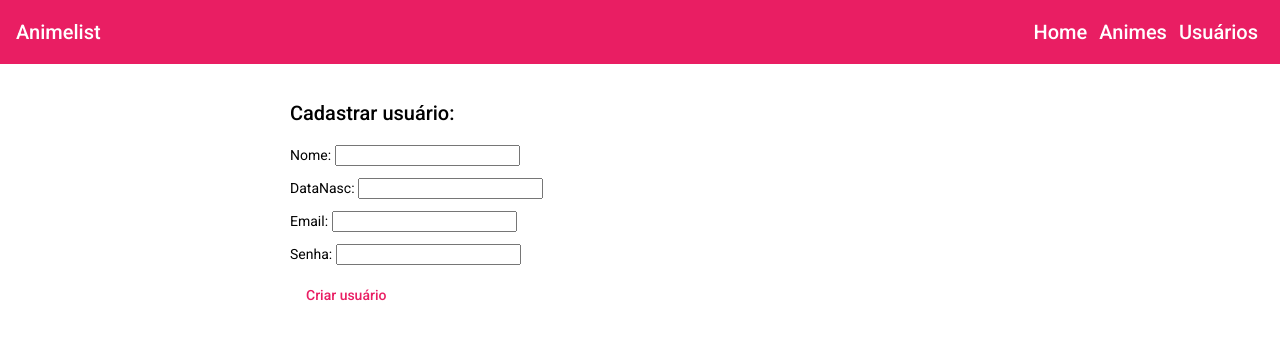
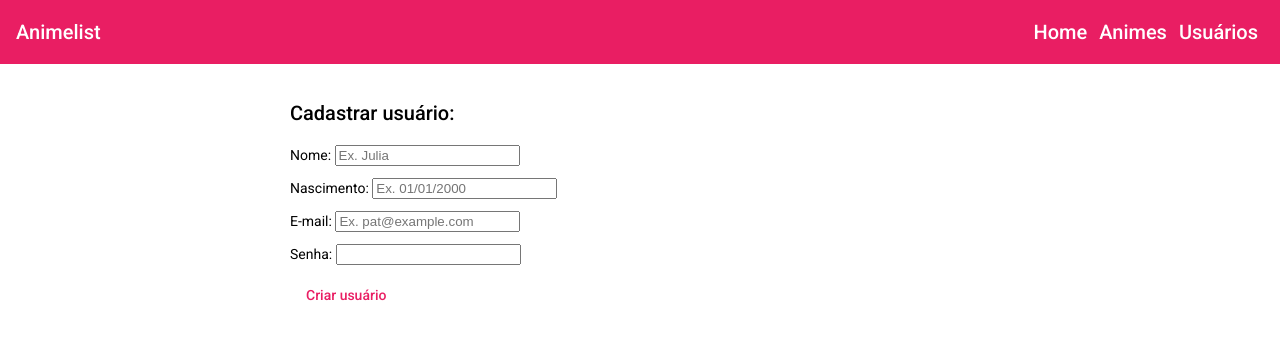
Before and after one commit to jcinel/animelist-front, an Angular app: page /usuarios/criar in a window 1280 px wide. Shown: the top 340 px of the page. Built offline with nearby package versions, Linux system fonts and the light colour scheme.

Commit message:
adicionando alguns alerts

```diff
--- a/src/app/app.module.ts
+++ b/src/app/app.module.ts
@@ -28,6 +28,8 @@ import { ListarAnimelistComponent } from './modules/listar-animelist/listar-anim
 import { CriarAnimelistComponent } from './modules/criar-animelist/criar-animelist.component';
 import { AtualizarAnimelistComponent } from './modules/atualizar-animelist/atualizar-animelist.component';
 import { DeletarAnimelistComponent } from './modules/deletar-animelist/deletar-animelist.component';
+import { MatFormFieldModule } from '@angular/material/form-field';
+import { MatSelectModule } from '@angular/material/select';
 
 @NgModule({
   declarations: [
@@ -58,7 +60,9 @@ import { DeletarAnimelistComponent } from './modules/deletar-animelist/deletar-a
     FormsModule,
     MatToolbarModule,
     MatIconModule,
-    MatTableModule
+    MatTableModule,
+    MatFormFieldModule,
+    MatSelectModule
   ],
   providers: [HttpClientModule, AnimesService, UsuariosService],
   bootstrap: [AppComponent]
--- a/src/app/interfaces/criar-usuario.ts
+++ b/src/app/interfaces/criar-usuario.ts
@@ -1,6 +1,9 @@
 export class CriarUsuario {
-    nome: string | undefined;
-    dataNasc: string | undefined;
-    email: string | undefined;
-    senha: string | undefined;
+
+    constructor(
+        public nome: string,
+        public dataNasc: string,
+        public email: string,
+        public senha: string
+    ) {};
 }
--- a/src/app/modules/criar-animes/criar-animes.component.html
+++ b/src/app/modules/criar-animes/criar-animes.component.html
@@ -6,6 +6,7 @@
     <form>
         <p>Nome: <input type="text" name="name" [(ngModel)]="anime.nome"/></p>
         <p>Autor: <input type="text" name="autor" [(ngModel)]="anime.autor"/></p>
+        <p>Sinopse: <input type="text" name="sinopse" [(ngModel)]="anime.sinopse"/></p>
         <button mat-button (click)="criarAnime()" color="primary">Criar anime</button>
     </form>
 </div>
--- a/src/app/modules/criar-animes/criar-animes.component.ts
+++ b/src/app/modules/criar-animes/criar-animes.component.ts
@@ -21,9 +21,11 @@ export class CriarAnimesComponent implements OnInit {
     this.animesService.criarAnime(this.anime).subscribe({
       next: anime => {
         alert('Anime criado com sucesso');
+        window.location.reload();
       },
       error: err => {
         console.log('Erro ao criar novo anime', err);
+        alert('Erro ao criar novo anime');
       }
     })
   }
--- a/src/app/modules/criar-usuarios/criar-usuarios.component.html
+++ b/src/app/modules/criar-usuarios/criar-usuarios.component.html
@@ -4,9 +4,9 @@
     <h2>Cadastrar usuário:</h2>
 
     <form>
-        <p>Nome: <input type="text" name="name" [(ngModel)]="usuario.nome"/></p>
-        <p>DataNasc: <input type="text" name="datanasc" [(ngModel)]="usuario.dataNasc"/></p>
-        <p>Email: <input type="text" name="email" [(ngModel)]="usuario.email"/></p>
+        <p>Nome: <input matInput #input maxlength="50" placeholder="Ex. Julia" type="text" name="nome" [(ngModel)]="usuario.nome"/></p>
+        <p>Nascimento: <input matInput #input maxlength="50" placeholder="Ex. 01/01/2000" type="text" name="datanasc" [(ngModel)]="usuario.dataNasc"/></p>
+        <p> E-mail: <input matInput #input maxlength="50" placeholder="Ex. pat@example.com" type="text" name="email" [(ngModel)]="usuario.email"/></p>
         <p>Senha: <input type="text" name="senha" [(ngModel)]="usuario.senha"/></p>
         <button mat-button (click)="criarUsuario()" color="primary">Criar usuário</button>
     </form>
--- a/src/app/modules/criar-usuarios/criar-usuarios.component.ts
+++ b/src/app/modules/criar-usuarios/criar-usuarios.component.ts
@@ -9,7 +9,7 @@ import { UsuariosService } from 'src/app/services/usuarios.service';
 })
 export class CriarUsuariosComponent implements OnInit {
 
-  usuario: CriarUsuario = new CriarUsuario();
+  usuario: CriarUsuario = new CriarUsuario('', '', '', '');
 
   constructor(private usuariosService: UsuariosService) { }
 
@@ -21,9 +21,11 @@ export class CriarUsuariosComponent implements OnInit {
     this.usuariosService.criarUsuario(this.usuario).subscribe({
       next: usuario => {
         alert('Usuário criado com sucesso');
+        window.location.reload();
       },
       error: err => {
         console.log('Erro ao criar novo usuário', err);
+        alert('Este e-mail já está sendo utilizado')
       }
     })
   }
--- a/src/app/modules/deletar-animelist/deletar-animelist.component.ts
+++ b/src/app/modules/deletar-animelist/deletar-animelist.component.ts
@@ -27,6 +27,7 @@ export class DeletarAnimelistComponent implements OnInit {
       },
       error: err => {
         console.log('Erro ao deletar anime', err);
+        alert('Erro ao deletar anime');
       }
     })
   }
```
